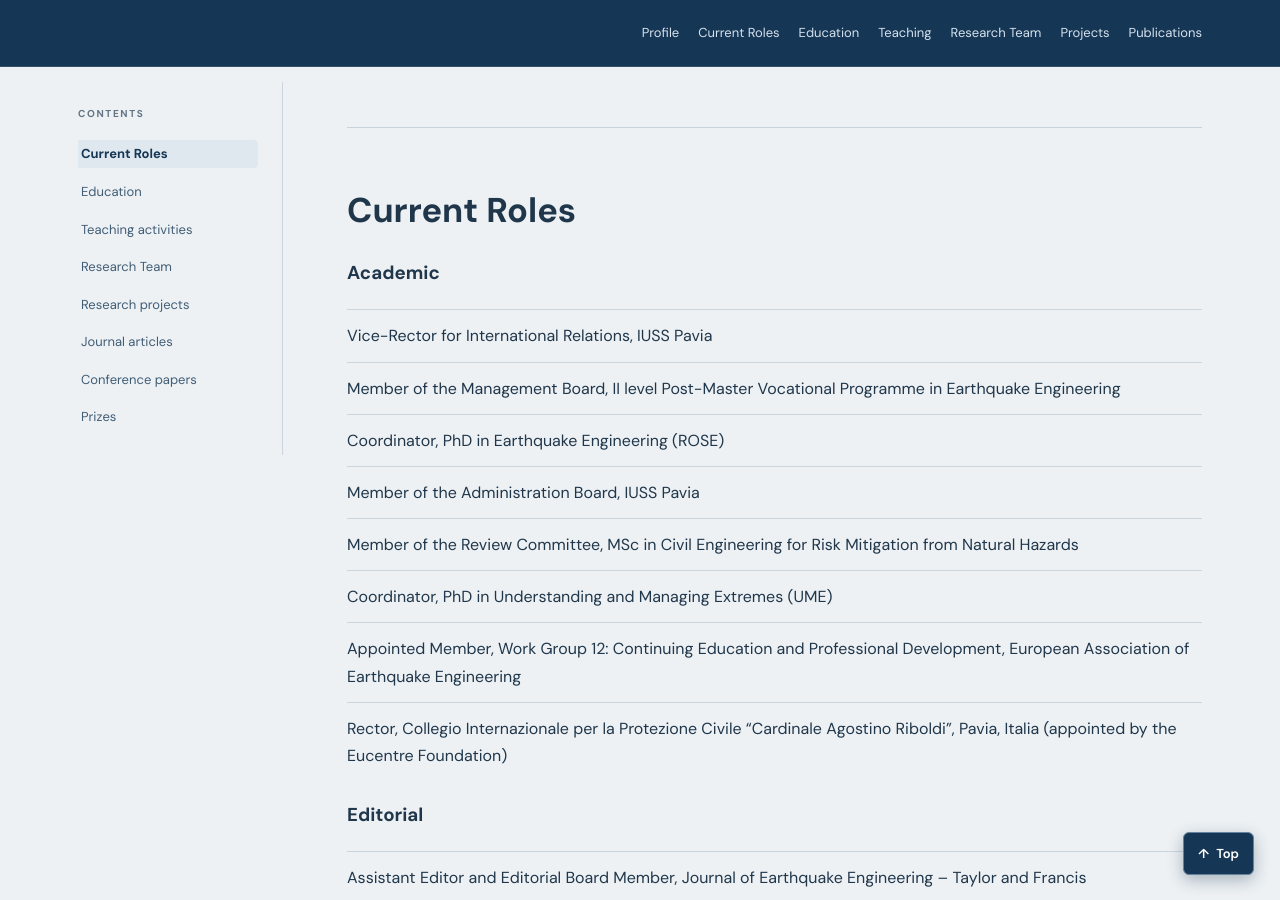
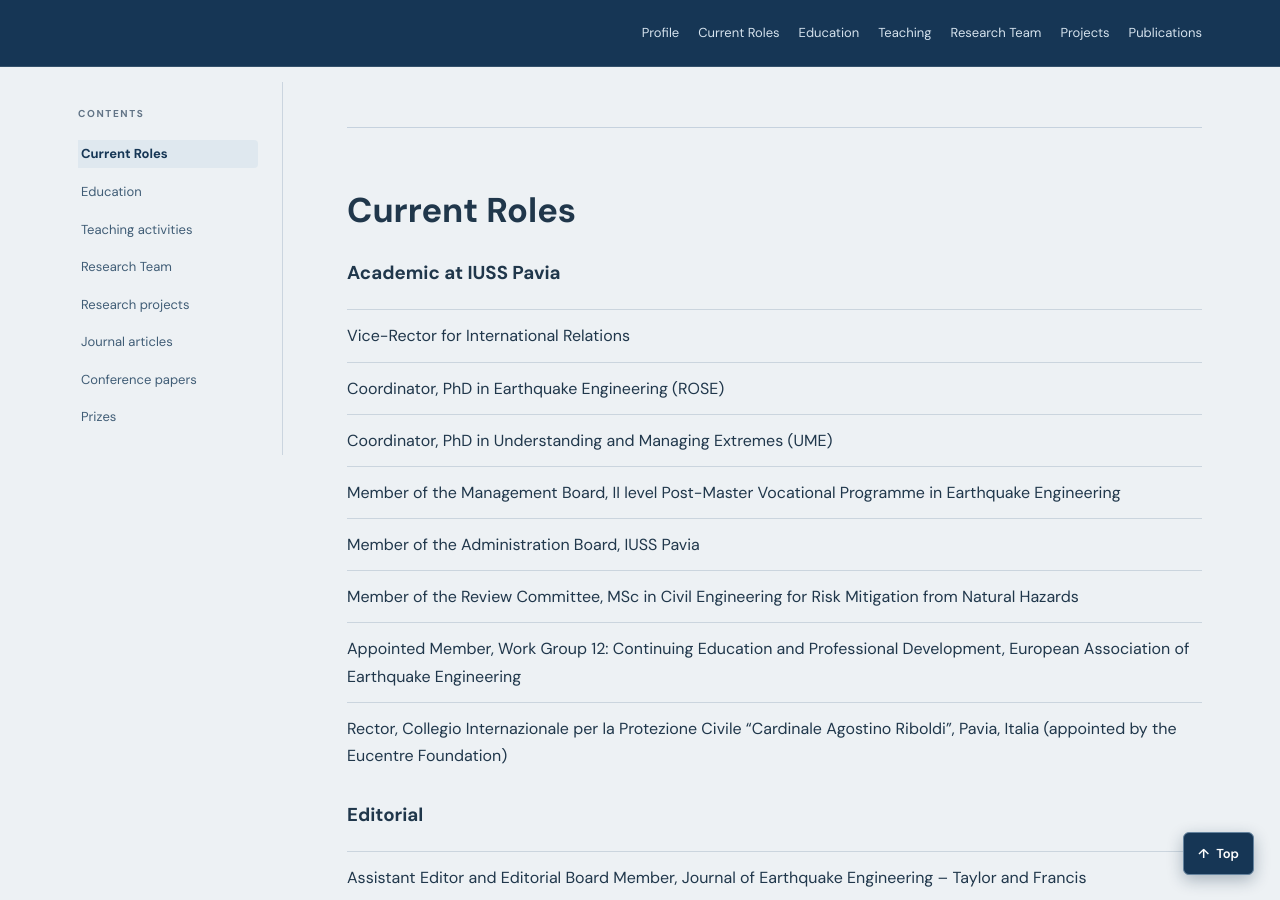
Before and after one commit to rncmonteiro/cv, a Jekyll site: the page built from index.md, in a window 1280 px wide and 900 px high, scrolled down 798 px. Built offline with Jekyll 4.4.1, drawn with Linux system fonts in a browser that asks for light colours.

```diff
--- a/_includes/content/current-roles.md
+++ b/_includes/content/current-roles.md
@@ -1,13 +1,13 @@
 ## Current Roles
 
-### Academic
+### Academic at IUSS Pavia
 
-- Vice-Rector for International Relations, IUSS Pavia
+- Vice-Rector for International Relations
+- Coordinator, PhD in Earthquake Engineering (ROSE)
+- Coordinator, PhD in Understanding and Managing Extremes (UME)
 - Member of the Management Board, II level Post-Master Vocational Programme in Earthquake Engineering
-- Coordinator, PhD in Earthquake Engineering (ROSE)
 - Member of the Administration Board, IUSS Pavia
 - Member of the Review Committee, MSc in Civil Engineering for Risk Mitigation from Natural Hazards
-- Coordinator, PhD in Understanding and Managing Extremes (UME)
 - Appointed Member, Work Group 12: Continuing Education and Professional Development, European Association of Earthquake Engineering
 - Rector, Collegio Internazionale per la Protezione Civile “Cardinale Agostino Riboldi”, Pavia, Italia (appointed by the Eucentre Foundation)
 
```
